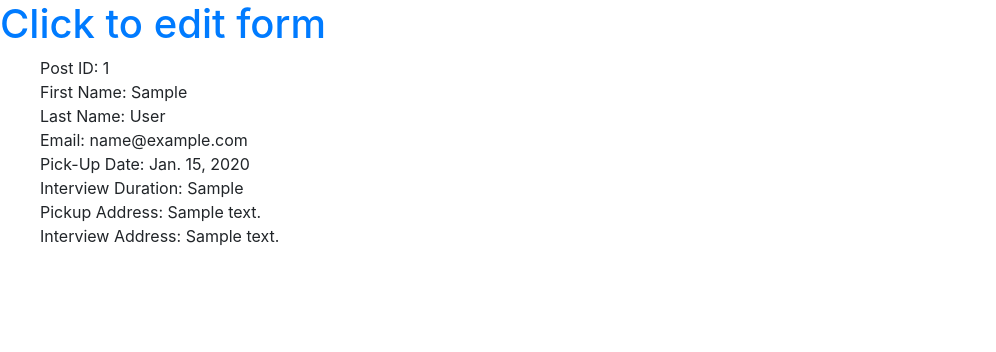
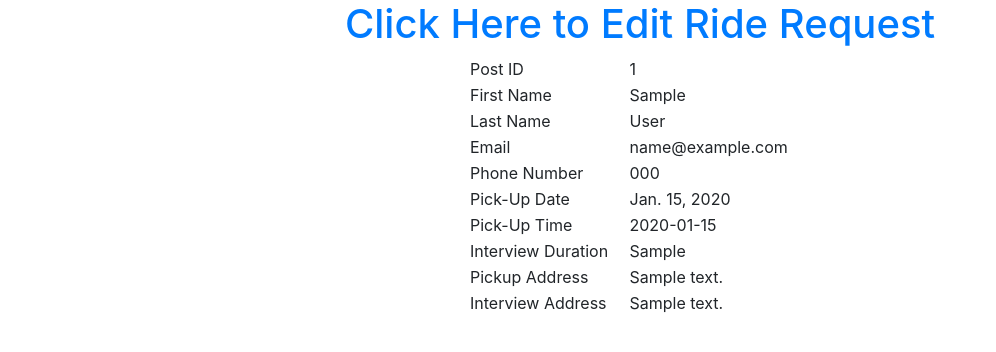
Before and after one commit to CS130-W20/team-A9, a Django app: page /ViewRideForm/1 in a window 1280 px wide. Shown: the part 56-408 px from the top of the page, without its empty margins (0-996 px from the left). Run offline with Django 3.2, Linux system fonts and the light colour scheme; tables that the repository leaves empty hold one stand-in row (values such as "Sample post"); parts of the project's set-up code (start-up, migrations or seed data) failed here and were passed over; some libraries are stand-ins or nearby versions.

Commit message:
Hoang (#53)
* Added some ride request functionality. Form still needs to be fixed

* Fixed forms and now the request properly stores requests into a database. Need to still implement viewing requests and editing requests

* Fixed editing

* fixmigrations

* merge and index href

* Added the rest of the fields to Ride Requests and formatted the pages to look better

* Added docs for RideRequestPost (modeL), RequestRideCreate (view), RequestRideEdit (view), and ViewRideForm (view)

* Changed some docs/build files to match master to avoid conflicts

Co-authored-by: Quentin Truong <quentintruong@users.noreply.github.com>

```diff
--- a/homeyess/docs/build/html/py-modindex.html
+++ b/homeyess/docs/build/html/py-modindex.html
@@ -113,7 +113,7 @@
       &copy;2020, team-a9.
 
       |
-      Powered by <a href="http://sphinx-doc.org/">Sphinx 2.4.2</a>
+      Powered by <a href="http://sphinx-doc.org/">Sphinx 2.4.1</a>
       &amp; <a href="https://github.com/bitprophet/alabaster">Alabaster 0.7.12</a>
 
     </div>
--- a/homeyess/docs/build/html/search.html
+++ b/homeyess/docs/build/html/search.html
@@ -99,7 +99,7 @@
       &copy;2020, team-a9.
 
       |
-      Powered by <a href="http://sphinx-doc.org/">Sphinx 2.4.2</a>
+      Powered by <a href="http://sphinx-doc.org/">Sphinx 2.4.1</a>
       &amp; <a href="https://github.com/bitprophet/alabaster">Alabaster 0.7.12</a>
 
     </div>
--- a/homeyess/templates/ride_request/ViewRideForm.html
+++ b/homeyess/templates/ride_request/ViewRideForm.html
@@ -1,19 +1,71 @@
 {% extends 'base_generic.html' %}
 
 {% block content %}
-{% if form %}
-<h1><a href="/ViewRideForm/{{ form.id }}/Update">Click to edit form </a></h1>
-    <ul style="list-style-type:none;">
-	<li>Post ID: {{form.id}}</li>
-	<li>First Name: {{form.first_name}}</li>
-	<li>Last Name: {{form.last_name}}</li>
-	<li>Email: {{form.email}}</li>
-	<li>Pick-Up Date: {{form.pickup_date}}</li>
-	<li>Interview Duration: {{form.interview_duration}}</li>
-	<li>Pickup Address: {{form.pickup_address}}</li>
-	<li>Interview Address: {{form.interview_address}}</li>
-    </ul>
-{% else %}
-    <p>No forms are available.</p>
-{% endif %}
+	{% if form %}
+
+		<div class="container" style="padding=40px;">
+		<div class="row justify-content-center">
+		<h1><a href="/ViewRideForm/{{ form.id }}/Update">Click Here to Edit Ride Request </a></h1>
+	</div></div>
+		<div class="container" style="padding=40px;">
+		<div class="row justify-content-center">
+
+		<table style="width:30%">
+			<tr>
+				<td>Post ID</td>
+				<td>{{form.id}}</td>
+			</tr>
+			<tr>
+				<td>First Name</td>
+				<td>{{form.first_name}}</td>
+			</tr>
+			<tr>
+				<td>Last Name</td>
+				<td>{{form.last_name}}</td>
+			</tr>
+			<tr>
+				<td>Email</td>
+				{% if form.email %}
+					<td>{{form.email}}</td>
+				{% else %}
+					<td><i>(None Provided)</i></td>
+					{% endif %}
+			</tr>
+			</tr>
+			<tr>
+				<td>Phone Number</td>
+				{% if form.phone_number %}
+					<td>{{form.phone_number}}</td>
+				{% else %}
+					<td><i>(None Provided)</i></td>
+				{% endif %}
+			</tr>
+			<tr>
+				<td>Pick-Up Date</td>
+				<td>{{form.pickup_date}}</td>
+			</tr>
+			<tr>
+				<td>Pick-Up Time</td>
+				<td>{{form.pickup_time}}</td>
+			</tr>
+			<tr>
+				<td>Interview Duration</td>
+				<td>{{form.interview_duration}}</td>
+			</tr>
+			<tr>
+				<td>Pickup Address</td>
+				<td>{{form.pickup_address}}</td>
+			</tr>
+			<tr>
+				<td>Interview Address</td>
+				<td>{{form.interview_address}}</td>
+			</tr>
+		</table>
+	</div>
+</div>
+
+
+	{% else %}
+    	<p>No forms are available.</p>
+	{% endif %}
 {% endblock %}
--- a/homeyess/templates/ride_request/request_ride.html
+++ b/homeyess/templates/ride_request/request_ride.html
@@ -1,10 +1,14 @@
 {% extends 'base_generic.html' %}
 
 {% block content %}
-	<h2>Request Ride</h2>
+  <h1 class="row justify-content-center">Request Ride To Interview</h1>
+    <div class="container" style="padding=40px;">
+    <div class="row justify-content-center">
 	<form method="post">
 		{% csrf_token %}
 		{{ form.as_p }}
 		<button type="submit">Request Ride</button>
 	</form>
+</div>
+</div>
 {% endblock %}
--- a/homeyess/website/models.py
+++ b/homeyess/website/models.py
@@ -131,16 +131,40 @@ def update_user_profile(sender, instance, created, **kwargs):
     instance.profile.save()
 
 class RideRequestPost(models.Model):
-    first_name = models.CharField(max_length=30)
-    last_name = models.CharField(max_length=30)
-    email = models.EmailField(max_length=254, help_text='Optional')
-    pickup_date = models.DateField()
-    interview_duration = models.CharField(max_length=30)
-    pickup_address = models.CharField(max_length=200)
-    interview_address = models.CharField(max_length=200)
+	'''Model to store information about ride requests
 
-    def get_absolute_url(self):
-        return '/ViewRideForm/' + str(self.id)
+	:param first_name: the first name of the requester
+	:type first_name: CharField / string
+	:param last_name: the last name of the requester
+	:type last_name: CharField / string
+	:param email: the email of the requester
+	:type email: Email
+	:param phone_number: the phone number of the requester
+	:type phone_number: CharField / string
+	:param pickup_date: the date that the requester wants to be picked up
+	:type pickup_date: Date
+	:param pickup_time: the time the requester would like to be picked up
+	:type pickup_time: CharField / string
+	:param interview_duration: the duration, in minutes, of the interview
+	:type interview_duration: CharField / string
+	:param pickup_address: the address where the requester would like to be picked up
+	:type pickup_address: CharField / string
+	:param interview_address: the address where the interview is taking place
+	:type interview_address: CharField / string
+	'''
 
-    def __str__(self):
-        return self.pickup_address
+	first_name = models.CharField(max_length=30)
+	last_name = models.CharField(max_length=30)
+	email = models.EmailField(max_length=254, help_text='Optional')
+	phone_number = models.CharField(max_length=20, help_text='Optional', blank=True)
+	pickup_date = models.DateField()
+	pickup_time = models.CharField(max_length=20, blank=True)
+	interview_duration = models.CharField(max_length=20, help_text='in minutes')
+	pickup_address = models.CharField(max_length=200)
+	interview_address = models.CharField(max_length=200)
+
+	def get_absolute_url(self):
+		return '/ViewRideForm/' + str(self.id)
+
+	def __str__(self):
+		return self.pickup_address
--- a/homeyess/website/views.py
+++ b/homeyess/website/views.py
@@ -118,25 +118,50 @@ def volunteer(request, user):
     return render(request, 'dashboard/volunteer.html', context)
 
 class RequestRideCreate(CreateView):
-    template_name = 'ride_request/request_ride.html'
-    form_class = RideRequestForm
-    queryset = RideRequestPost.objects.all()
+	'''Object used to render the ride request creation view
+
+	:param template_name: the name of the template used to render the view
+	:type template_name: string
+	:param form_class: the form that specifies what data needs to be input
+	:type form_class: ModelFormMetaclass
+	:param queryset: the queryable attributes of the form
+	:type queryset: QuerySet
+	'''
+	template_name = 'ride_request/request_ride.html'
+	form_class = RideRequestForm
+	queryset = RideRequestPost.objects.all()
 
 def ViewRideForm(request, post_id):
-    form_set = RideRequestPost.objects.filter(id=post_id)
-    form = form_set[0]
-    context = {'form': form}
-    return render(request, 'ride_request/ViewRideForm.html', context)
+	'''Renders the view that allows people experiencing homelessness to view a specific ride request
+	he/she filled out, so that they can review and potentially edit the form
+
+	:param request: The http request containing user information or extra arguments
+	:type request: HttpRequest
+	:param post_id: The ride request post's idea
+	:type post_id: int
+	'''
+	form_set = RideRequestPost.objects.filter(id=post_id)
+	form = form_set[0]
+	context = {'form': form}
+	return render(request, 'ride_request/ViewRideForm.html', context)
 
 class RequestRideEdit(UpdateView):
-    template_name = 'ride_request/request_ride.html'
-    form_class = RideRequestForm
-    queryset = RideRequestPost.objects.all()
+	'''Object used to render the request form's update view
 
-    def get_object(self):
-        id_ = self.kwargs.get("post_id")
-        print(id_)
-        return get_object_or_404(RideRequestPost, id=id_)
+	:param template_name: the name of the template used to render the view
+	:type template_name: string
+	:param form_class: the form that specifies what data needs to be input
+	:type form_class: ModelFormMetaclass
+	:param queryset: the queryable attributes of the form
+	:type queryset: QuerySet
+	'''
+	template_name = 'ride_request/request_ride.html'
+	form_class = RideRequestForm
+	queryset = RideRequestPost.objects.all()
+
+	def get_object(self):
+		id_ = self.kwargs.get("post_id")
+		return get_object_or_404(RideRequestPost, id=id_)
 
 def editjob(request, user_id, job_id):
     '''Renders the editjob form on GET; processes the editjob form on POST
```
Also changed, not shown: homeyess/docs/build/html/genindex.html (+17 -3 lines), homeyess/website/forms.py (+16 -27 lines), homeyess/website/migrations/0005_auto_20200221_0123.py (added), 1 other file.
